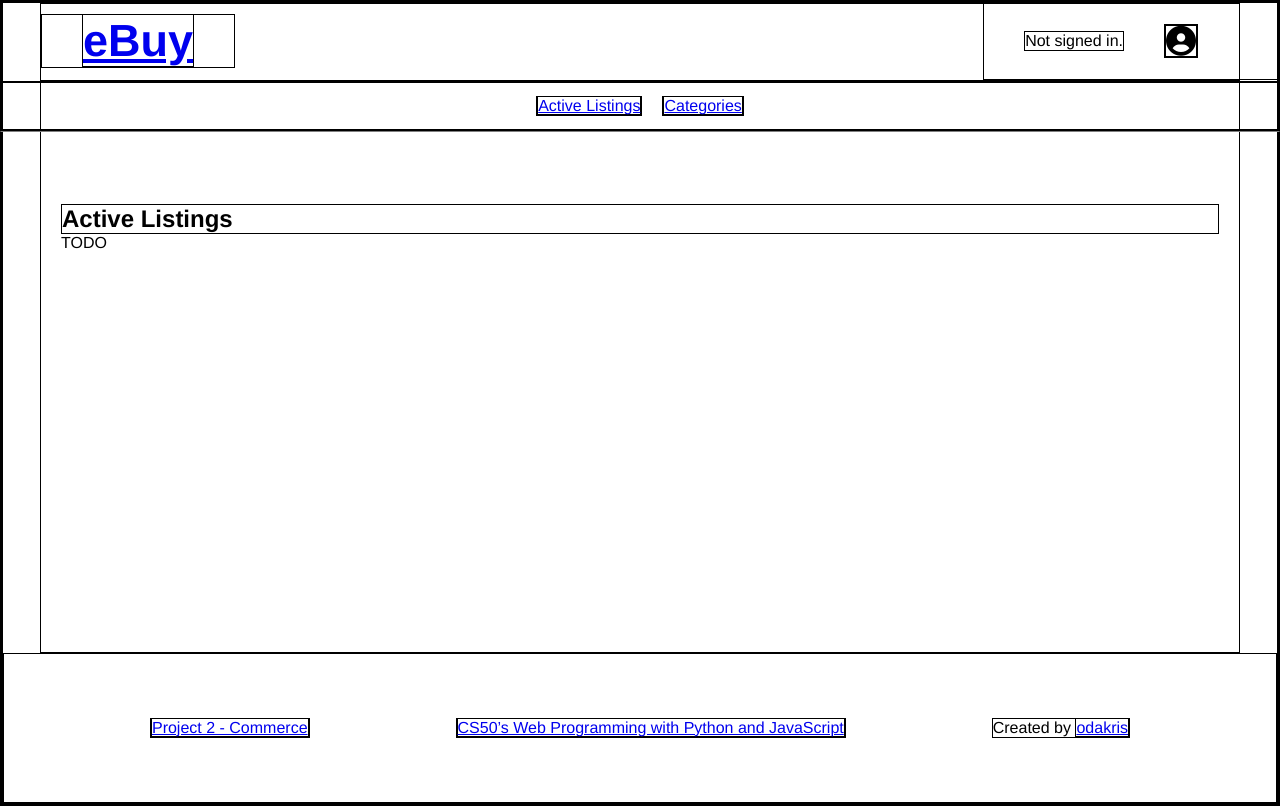
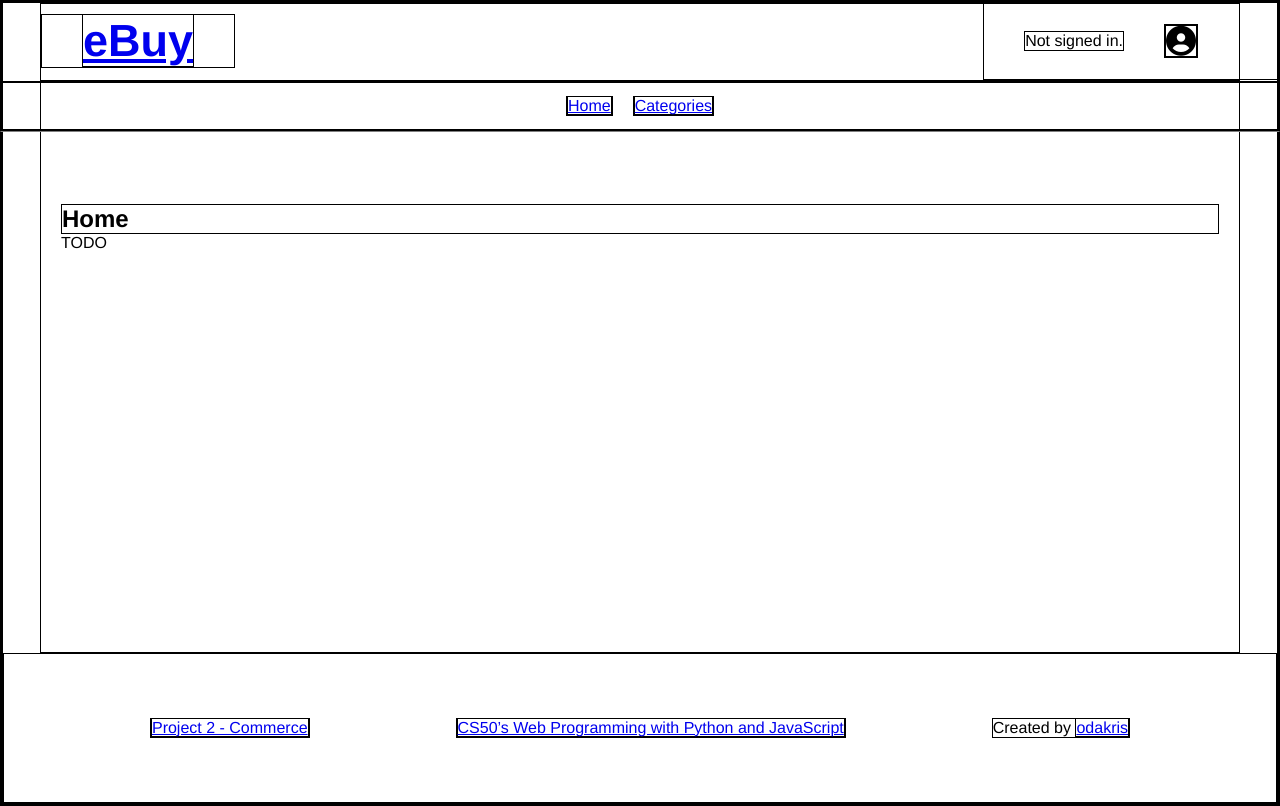
Before and after one commit to odakris/e-commerce, a Django app: page / in a window 1280 px wide. Run offline with Django 3.2, Linux system fonts and the light colour scheme; some libraries are stand-ins or nearby versions.

Commit message:
Rename 'Active Listing' into 'Home'

```diff
--- a/auctions/templates/auctions/index.html
+++ b/auctions/templates/auctions/index.html
@@ -1,7 +1,7 @@
 {% extends "auctions/layout.html" %}
 
 {% block body %}
-    <h2>Active Listings</h2>
+<h2>Home</h2>
 
-    TODO
+TODO
 {% endblock %}
--- a/auctions/templates/auctions/layout.html
+++ b/auctions/templates/auctions/layout.html
@@ -48,7 +48,7 @@
             <div class="navbar-links">
                 <ul class="nav flex">
                     <li class="nav-item">
-                        <a class="nav-link" href="{% url 'auctions:index' %}">Active Listings</a>
+                        <a class="nav-link" href="{% url 'auctions:index' %}">Home</a>
                     </li>
                     <li class="nav-item">
                         <a class="nav-link" href="{% url 'auctions:categories' %}">Categories</a>
```
Also changed, not shown: db.sqlite3.
